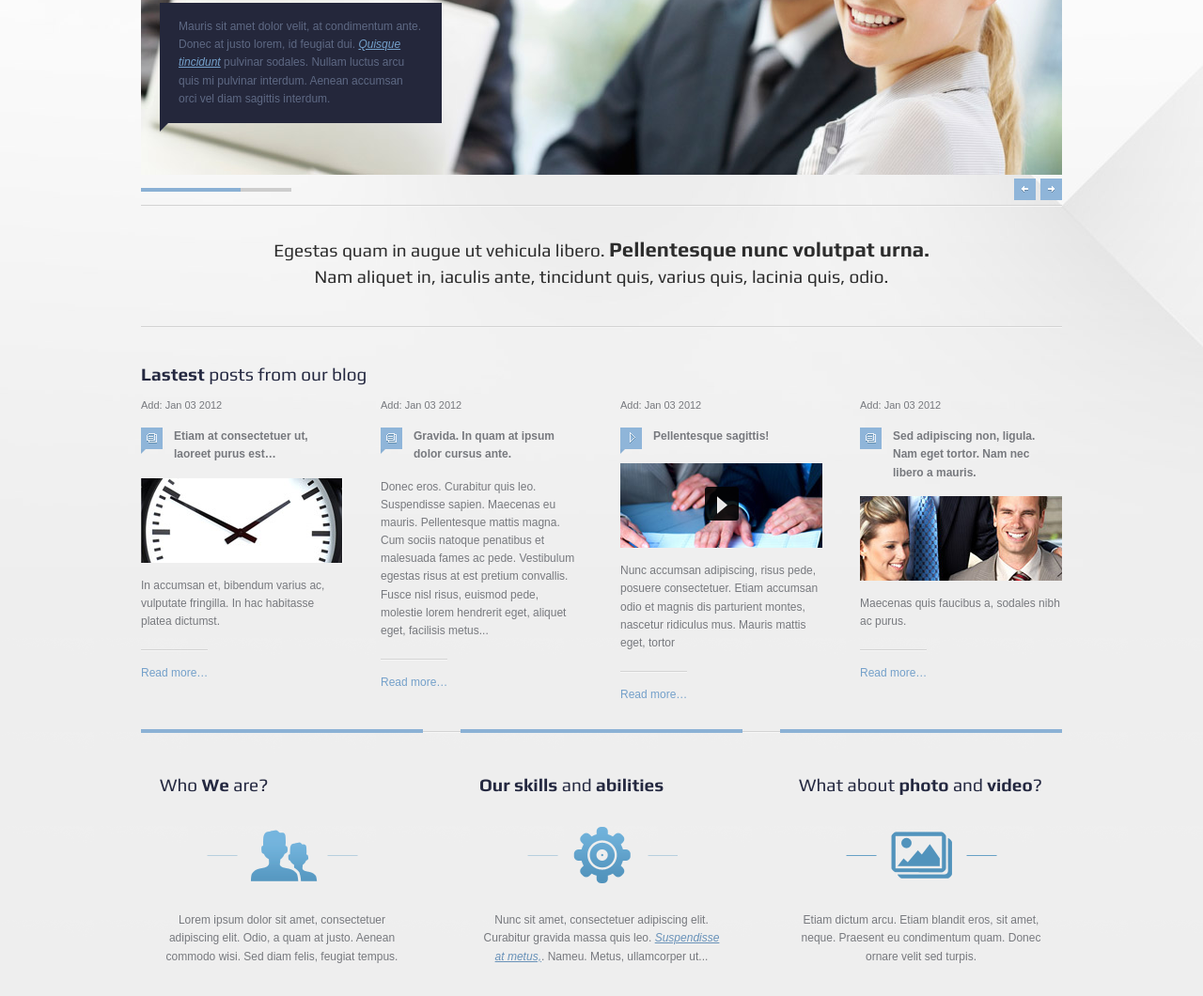
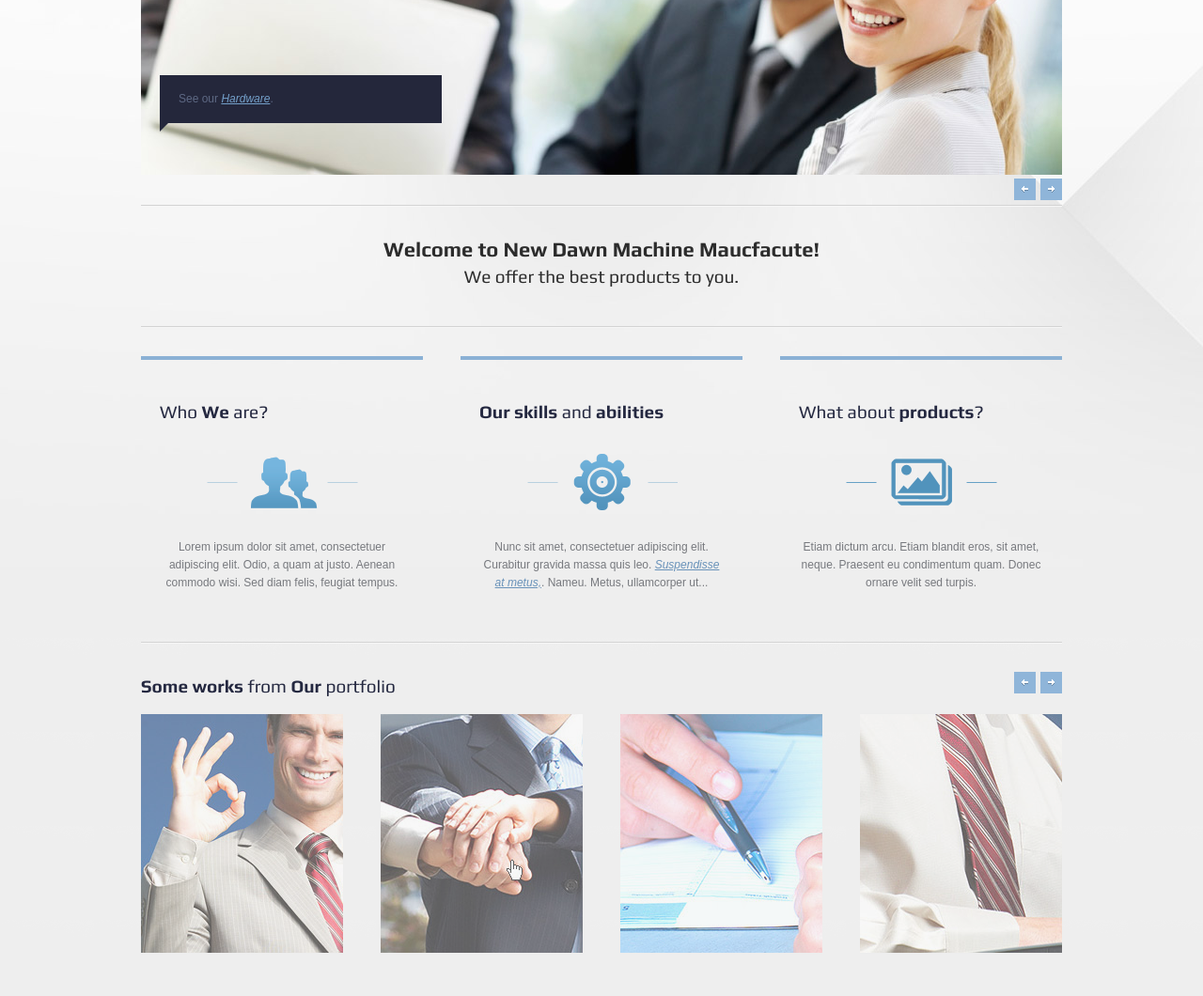
Before and after one commit to ndsrv/ndsrv.github.io, a plain HTML site: page index.html in a window 1280 px wide. Shown: the part 321-1381 px from the top of the page at 94% size. Drawn offline with Linux system fonts and the light colour scheme.

Commit message:
Modify Index & Add thumb to gitignore

```diff
--- a/index.html
+++ b/index.html
@@ -82,7 +82,7 @@
 			<li>
 				<div class="inside">
 					<div class="description page_text">
-						<p>Lorem ipsum dolor sit amet, consectetuer adipiscing elit. <a href="#">Leo in faucibus orci</a> luctus leo nec felis facilisis libero. Sed non eros. Vivamus iaculis, purus est!</p>
+						<p>See our <a href="./winch.html">Winch</a>.</p>
 					</div>
 					<img src="./img/examples/top_1.jpg" alt="" />
 				</div>
@@ -90,7 +90,7 @@
 			<li>
 				<div class="inside">
 					<div class="description page_text">
-						<p>Mauris sit amet dolor velit, at condimentum ante. Donec at justo lorem, id feugiat dui. <a href="#">Quisque tincidunt</a> pulvinar sodales. Nullam luctus arcu quis mi pulvinar interdum. Aenean accumsan orci vel diam sagittis interdum.</p>
+						<p>See our <a href="./hardware.html">Hardware</a>.</p>
 					</div>
 					<img src="./img/examples/top_2.jpg" alt="" />
 				</div>
@@ -100,141 +100,35 @@
 			<a class="next"></a>
 			<a class="prev"></a>
 		</nav>
-		<div class="progressbar">
-			<div class="bar"></div>
-		</div>
 	</div>
 	<!-- END SLIDER -->
 
 
 	<div class="cite_box">
-		<p>Egestas quam in augue ut vehicula libero. <strong>Pellentesque nunc volutpat urna.</strong></p>
-		<p>Nam aliquet in, iaculis ante, tincidunt quis, varius quis, lacinia quis, odio.</p>
+		<p><strong>Welcome to New Dawn Machine Maucfacute!</strong></p>
+		<p>We offer the best products to you.</p>
 	</div>
-
-
-	<!-- BEGIN LATEST POSTS -->
-	<section class="home_latest_posts page_text columns">
-
-		<h1><strong>Lastest</strong> posts from our blog</h1>
-
-		<!-- BEGIN 1 COLUMN -->
-		<div class="column column_25">
-
-			<p class="date">Add: Jan 03 2012</p>
-
-			<header>
-				<span class="cloud text">
-					<span class="arrow"></span>
-				</span>
-				<strong>Etiam at consectetuer ut, laoreet purus est…</strong>
-			</header>
-
-			<a href="#" class="photo">
-				<span class="more">more</span>
-				<img src="./img/examples/blog_latest_small_1.jpg" alt="" />
-			</a>
-
-			<p>In accumsan et, bibendum varius ac, vulputate fringilla. In hac habitasse platea dictumst.</p>
-
-			<p class="more"><a href="#">Read more…</a></p>
-
-		</div>
-		<!-- END 1 COLUMN -->
-
-
-		<!-- BEGIN 2 COLUMN -->
-		<div class="column column_25">
-
-			<p class="date">Add: Jan 03 2012</p>
-
-			<header>
-				<span class="cloud text">
-					<span class="arrow"></span>
-				</span>
-				<strong>Gravida. In quam at ipsum dolor cursus ante.</strong>
-			</header>
-
-			<p>Donec eros. Curabitur quis leo. Suspendisse sapien. Maecenas eu mauris. Pellentesque mattis magna. Cum sociis natoque penatibus et malesuada fames ac pede. Vestibulum egestas risus at est pretium convallis. Fusce nisl risus, euismod pede, molestie lorem hendrerit eget, aliquet eget, facilisis metus...</p>
-
-			<p class="more"><a href="#">Read more…</a></p>
-
-		</div>
-		<!-- END 2 COLUMN -->
-
-
-		<!-- BEGIN 3 COLUMN -->
-		<div class="column column_25">
-
-			<p class="date">Add: Jan 03 2012</p>
-
-			<header>
-				<span class="cloud video">
-					<span class="arrow"></span>
-				</span>
-				<strong>Pellentesque sagittis!</strong>
-			</header>
-
-			<a href="./portfolio-projekt.html" class="video">
-				<span class="d"></span>
-				<img src="./img/examples/blog_latest_small_2.jpg" alt="" />
-			</a>
-
-			<p>Nunc accumsan adipiscing, risus pede, posuere consectetuer. Etiam accumsan odio et magnis dis parturient montes, nascetur ridiculus mus. Mauris mattis eget, tortor</p>
-
-			<p class="more"><a href="#">Read more…</a></p>
-
-		</div>
-		<!-- END 3 COLUMN -->
-
-
-		<!-- BEGIN 4 COLUMN -->
-		<div class="column column_25">
-
-			<p class="date">Add: Jan 03 2012</p>
-
-			<header>
-				<span class="cloud text">
-					<span></span>
-				</span>
-				<strong>Sed adipiscing non, ligula. Nam eget tortor. Nam nec libero a mauris. </strong>
-			</header>
-
-			<a href="#" class="photo">
-				<span>more</span>
-				<img src="./img/examples/blog_latest_small_3.jpg" alt="" />
-			</a>
-
-			<p>Maecenas quis faucibus a, sodales nibh ac purus.</p>
-
-			<p class="more"><a href="#">Read more…</a></p>
-
-		</div>
-		<!-- END 4 COLUMN -->
-
-	</section>
-	<!-- END LATEST POSTS -->
 
 
 	<!-- START INFORMATIONS -->
 	<section class="home_info page_text columns">
 
-		<a href="#" class="column column_33">
+		<a href="./about.html" class="column column_33">
 			<h1>Who <strong>We</strong> are?</h1>
 			<span class="arrow"></span>
 			<header></header>
 			<p>Lorem ipsum dolor sit amet, consectetuer adipiscing elit. Odio, a quam at justo. Aenean commodo wisi. Sed diam felis, feugiat tempus.</p>
 		</a>
 
-		<a href="#" class="column column_33">
+		<a href="./about.html" class="column column_33">
 			<h1><strong>Our skills</strong> and <strong>abilities</strong></h1>
 			<span class="arrow"></span>
 			<header></header>
 			<p>Nunc sit amet, consectetuer adipiscing elit. Curabitur gravida massa quis leo. <em class="blue"><u>Suspendisse at metus,</u></em>. Nameu. Metus, ullamcorper ut...</p>
 		</a>
 
-		<a href="#" class="column column_333">
-			<h1>What about <strong>photo</strong> and <strong>video</strong>?</h1>
+		<a href="./product.html" class="column column_333">
+			<h1>What about <strong>products</strong>?</h1>
 			<span class="arrow"></span>
 			<header></header>
 			<p>Etiam dictum arcu. Etiam blandit eros, sit amet, neque. Praesent eu condimentum quam. Donec ornare velit sed turpis.</p>
```
Also changed, not shown: 1 other file.
